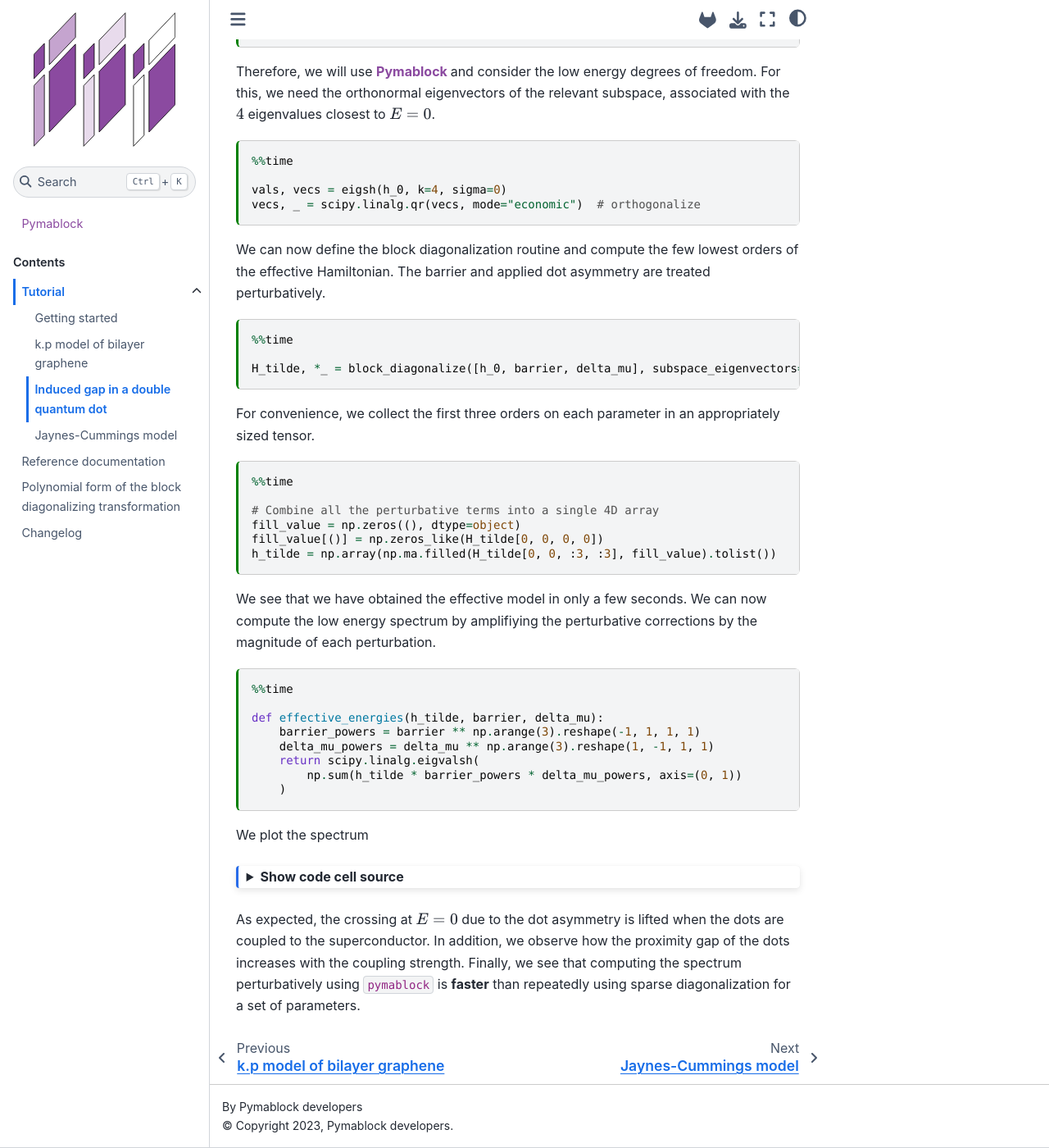
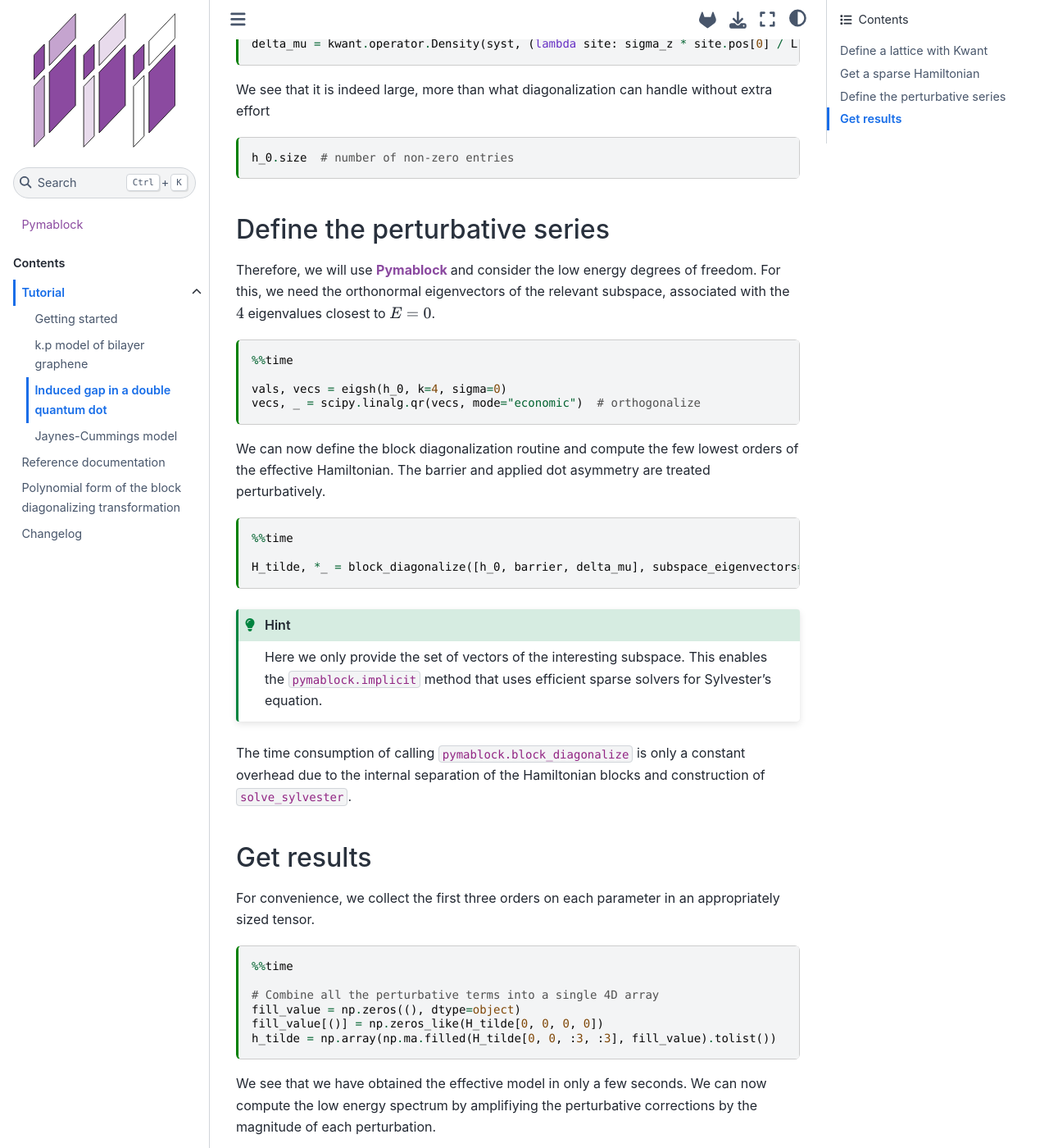
Before and after one commit to quantum-tinkerer/pymablock, a Sphinx documentation site: the page built from docs/source/tutorial/induced_gap.md, in a window 1280 px wide and 1400 px high, scrolled down 2015 px. Shown: the whole window at 82% size. Built offline with Sphinx 7.4.7 and the Sphinx Book theme 1.1.4, drawn with Linux system fonts in a browser that asks for light colours; the version number could not be read and is left out; cross-references to code outside the pages are shown as plain code; some of the changed text lies outside the part shown.

Commit message:
add section names to tutorials

````diff
--- a/docs/source/tutorial/induced_gap.md
+++ b/docs/source/tutorial/induced_gap.md
@@ -33,6 +33,8 @@ color_cycle= ["#5790fc", "#f89c20", "#e42536"]
 
 from pymablock import block_diagonalize
 ```
+
+## Define a lattice with Kwant
 
 Following [Kwant's tutorials](https://kwant-project.org/doc/1/tutorial/) we
 start by defining the lattice
@@ -100,6 +102,8 @@ We can instead get the unperturbed Hamiltonian and use of the
 {autolink}`~pymablock.implicit` mode of {{Pymablock}} in order to block
 diagonalize the full Hamiltonian for an interesting subspace.
 
+## Get a sparse Hamiltonian
+
 The unperturbed Hamiltonian is that where $\mu_n = \mu_{sc} = \Delta = t = 0$
 and $t_{\text{barrier}} = 1$.
 
@@ -117,6 +121,8 @@ without extra effort
 ```{code-cell} ipython3
 h_0.size  # number of non-zero entries
 ```
+
+## Define the perturbative series
 
 Therefore, we will use {{Pymablock}} and consider the low energy degrees of freedom.
 For this, we need the orthonormal eigenvectors of the relevant subspace,
@@ -139,7 +145,20 @@ The barrier and applied dot asymmetry are treated perturbatively.
 H_tilde, *_ = block_diagonalize([h_0, barrier, delta_mu], subspace_eigenvectors=[vecs])
 ```
 
-For convenience, we collect the first three orders on each parameter in an appropriately sized tensor.
+```{hint}
+Here we only provide the set of vectors of the interesting subspace.
+This enables the {autolink}`~pymablock.implicit` method that uses efficient
+sparse solvers for Sylvester's equation.
+```
+
+The time consumption of calling {autolink}`~pymablock.block_diagonalize` is
+only a constant overhead due to the internal separation of the Hamiltonian
+blocks and construction of `solve_sylvester`.
+
+## Get results
+
+For convenience, we collect the first three orders on each parameter in an
+appropriately sized tensor.
 
 ```{code-cell} ipython3
 %%time
````
Also changed, not shown: docs/source/tutorial/bilayer_graphene.md (+6 -0 lines), docs/source/tutorial/jaynes_cummings.md (+1 -1 lines).
